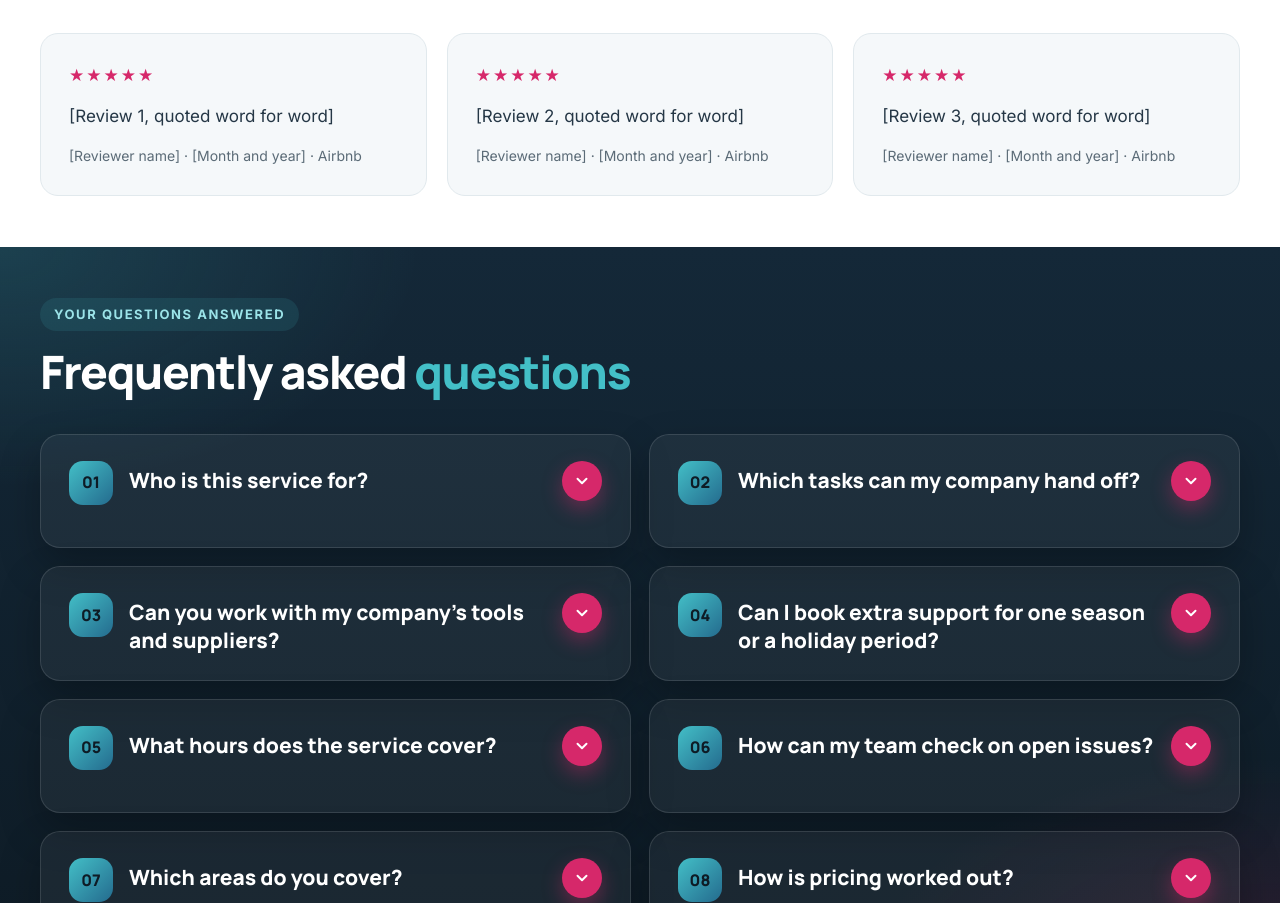
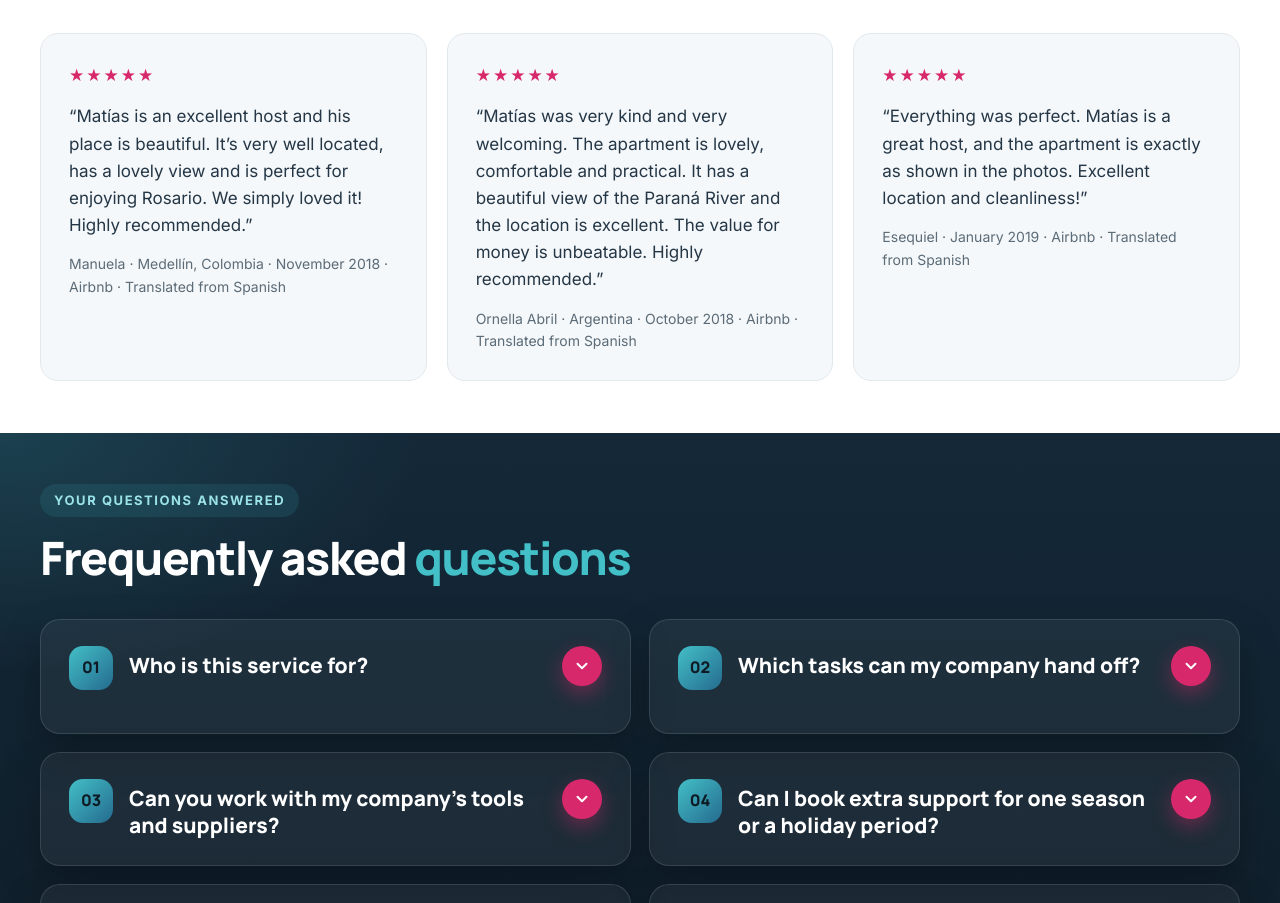
Before and after one commit to matiasbucca-svg/mb-rental-landing, a plain HTML site: page en/index.html in a window 1280 px wide. Shown: the part 6362-7265 px from the top of the page. Drawn offline with Linux system fonts and the light colour scheme.

Commit message:
Reseñas reales de huéspedes de Airbnb en ES y EN
Sustituye los tres huecos de la sección «Valoraciones de huéspedes»
por las reseñas de Manuela, Ornella Abril y Esequiel, con su traducción
al inglés en /en/.

Co-Authored-By: Claude Opus 5.5 <noreply@anthropic.com>
Claude-Session: https://claude.ai/code/session_01ATSSfPazZisdM4vsAknpPd

```diff
--- a/en/index.html
+++ b/en/index.html
@@ -340,9 +340,9 @@ html,body{overflow-x:hidden}
 <div style="display: flex; align-items: center; gap: 12px; padding: 14px 20px; border-radius: 16px; background: #0E1B25; color: #FFFFFF"><span style="font-size: 24px">⭐</span><span style="font-family: Manrope, sans-serif; font-weight: 800; font-size: 26px">4.96 out of 5</span><span style="font-size: 14px; color: #A9BBC7; line-height: 1.3">on Airbnb</span></div>
 </div>
 <div style="display: grid; grid-template-columns: repeat(auto-fit, minmax(min(100%, 300px), 1fr)); gap: 20px">
-<figure style="margin: 0; border-radius: 18px; padding: 28px; background: #F5F8FA; border: 1px solid #E1E9ED; display: flex; flex-direction: column; gap: 14px"><span style="color: #D6286A; letter-spacing: 2px">★★★★★</span><blockquote style="margin: 0; font-size: 17px">[Review 1, quoted word for word]</blockquote><figcaption style="font-size: 14px; color: #5B6B77">[Reviewer name] · [Month and year] · Airbnb</figcaption></figure>
-<figure style="margin: 0; border-radius: 18px; padding: 28px; background: #F5F8FA; border: 1px solid #E1E9ED; display: flex; flex-direction: column; gap: 14px"><span style="color: #D6286A; letter-spacing: 2px">★★★★★</span><blockquote style="margin: 0; font-size: 17px">[Review 2, quoted word for word]</blockquote><figcaption style="font-size: 14px; color: #5B6B77">[Reviewer name] · [Month and year] · Airbnb</figcaption></figure>
-<figure style="margin: 0; border-radius: 18px; padding: 28px; background: #F5F8FA; border: 1px solid #E1E9ED; display: flex; flex-direction: column; gap: 14px"><span style="color: #D6286A; letter-spacing: 2px">★★★★★</span><blockquote style="margin: 0; font-size: 17px">[Review 3, quoted word for word]</blockquote><figcaption style="font-size: 14px; color: #5B6B77">[Reviewer name] · [Month and year] · Airbnb</figcaption></figure>
+<figure style="margin: 0; border-radius: 18px; padding: 28px; background: #F5F8FA; border: 1px solid #E1E9ED; display: flex; flex-direction: column; gap: 14px"><span style="color: #D6286A; letter-spacing: 2px">★★★★★</span><blockquote style="margin: 0; font-size: 17px">“Matías is an excellent host and his place is beautiful. It’s very well located, has a lovely view and is perfect for enjoying Rosario. We simply loved it! Highly recommended.”</blockquote><figcaption style="font-size: 14px; color: #5B6B77">Manuela · Medellín, Colombia · November 2018 · Airbnb · Translated from Spanish</figcaption></figure>
+<figure style="margin: 0; border-radius: 18px; padding: 28px; background: #F5F8FA; border: 1px solid #E1E9ED; display: flex; flex-direction: column; gap: 14px"><span style="color: #D6286A; letter-spacing: 2px">★★★★★</span><blockquote style="margin: 0; font-size: 17px">“Matías was very kind and very welcoming. The apartment is lovely, comfortable and practical. It has a beautiful view of the Paraná River and the location is excellent. The value for money is unbeatable. Highly recommended.”</blockquote><figcaption style="font-size: 14px; color: #5B6B77">Ornella Abril · Argentina · October 2018 · Airbnb · Translated from Spanish</figcaption></figure>
+<figure style="margin: 0; border-radius: 18px; padding: 28px; background: #F5F8FA; border: 1px solid #E1E9ED; display: flex; flex-direction: column; gap: 14px"><span style="color: #D6286A; letter-spacing: 2px">★★★★★</span><blockquote style="margin: 0; font-size: 17px">“Everything was perfect. Matías is a great host, and the apartment is exactly as shown in the photos. Excellent location and cleanliness!”</blockquote><figcaption style="font-size: 14px; color: #5B6B77">Esequiel · January 2019 · Airbnb · Translated from Spanish</figcaption></figure>
 </div>
 </div>
 </section>
```
Also changed, not shown: index.html (+3 -3 lines).
